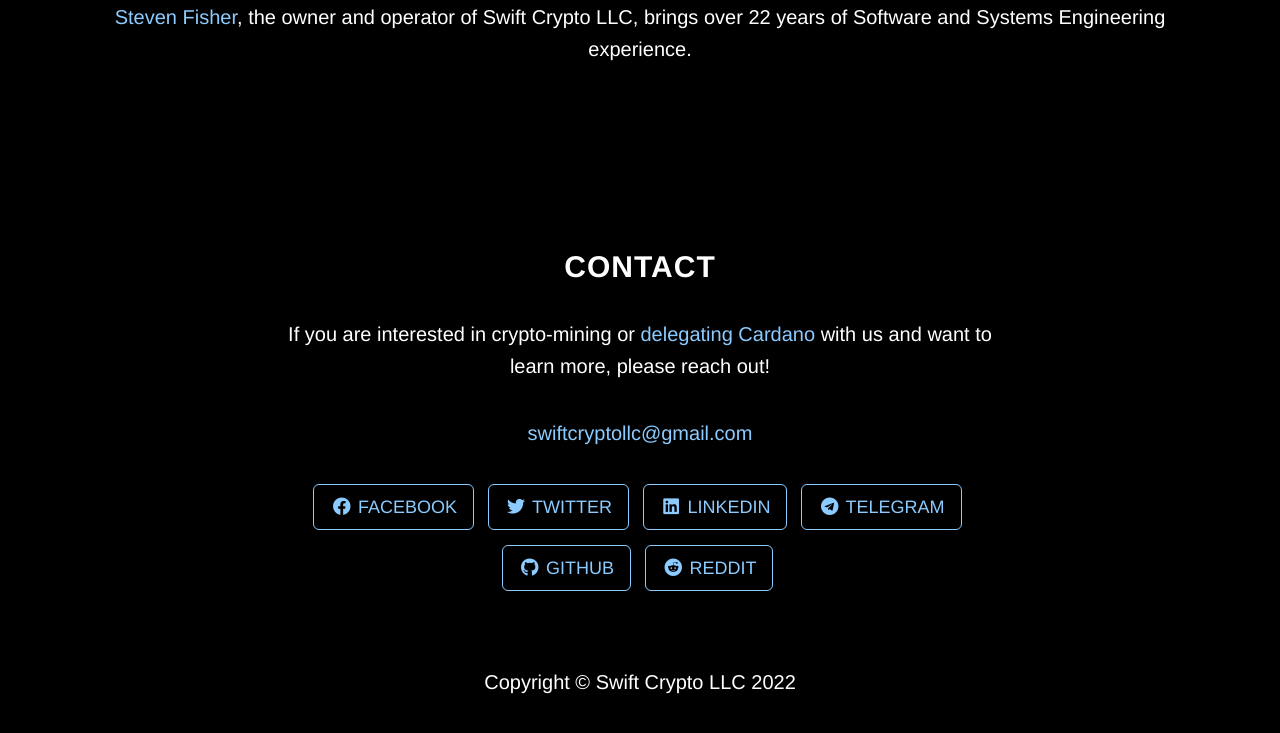
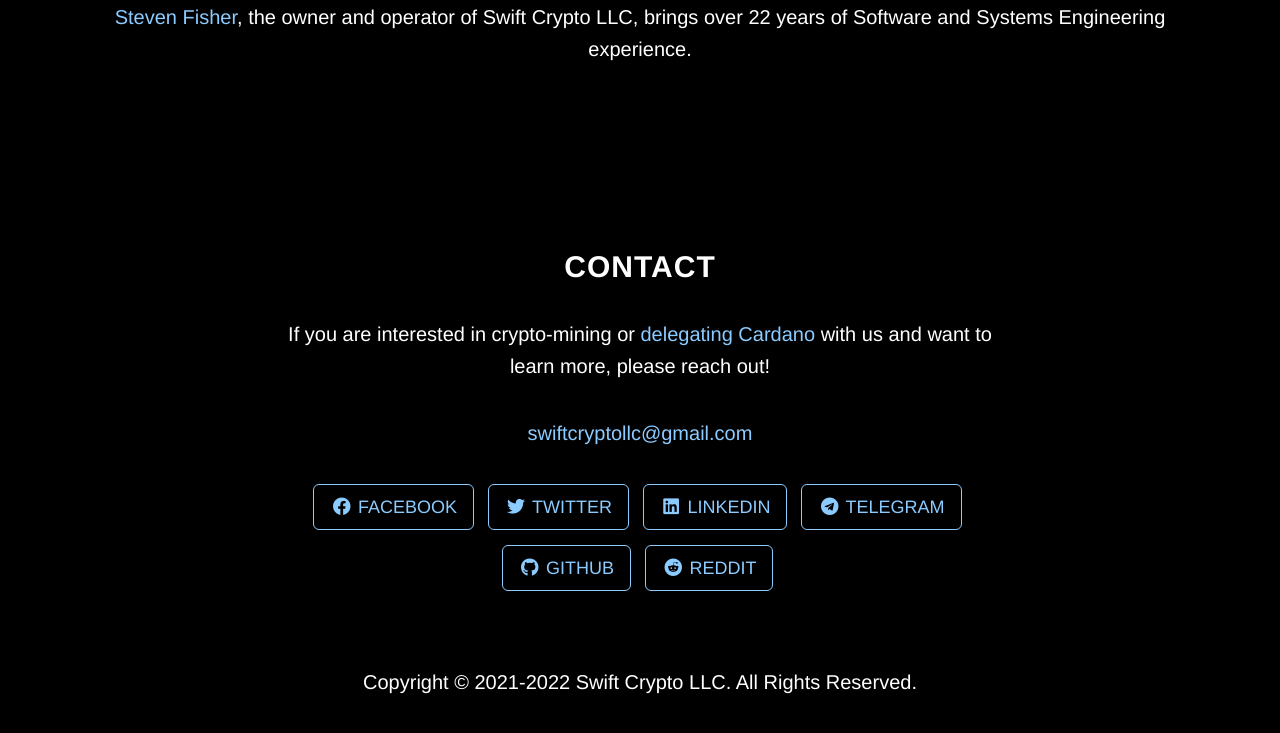
Before and after one commit to swiftcryptollc/swiftcryptollc.github.io, a Jekyll site: the page built from index.html, in a window 1280 px wide and 900 px high, scrolled down 2996 px, cut to the strip 152-885 px from the top of the window. Built offline with Jekyll 4.4.1, drawn with Linux system fonts in a browser that asks for light colours.

Commit message:
updated copyright

```diff
--- a/_includes/footer.html
+++ b/_includes/footer.html
@@ -1,6 +1,6 @@
     <!-- Footer -->
     <footer>
         <div class="container text-center">
-            <p>Copyright &copy; {{ site.footer }} 20{{ site.time | date: '%y' }}</p>
+            <p>Copyright &copy; 2021-20{{ site.time | date: '%y' }} {{ site.footer }}. All Rights Reserved.</p>
         </div>
     </footer>
```
Also changed, not shown: 11 other files.
